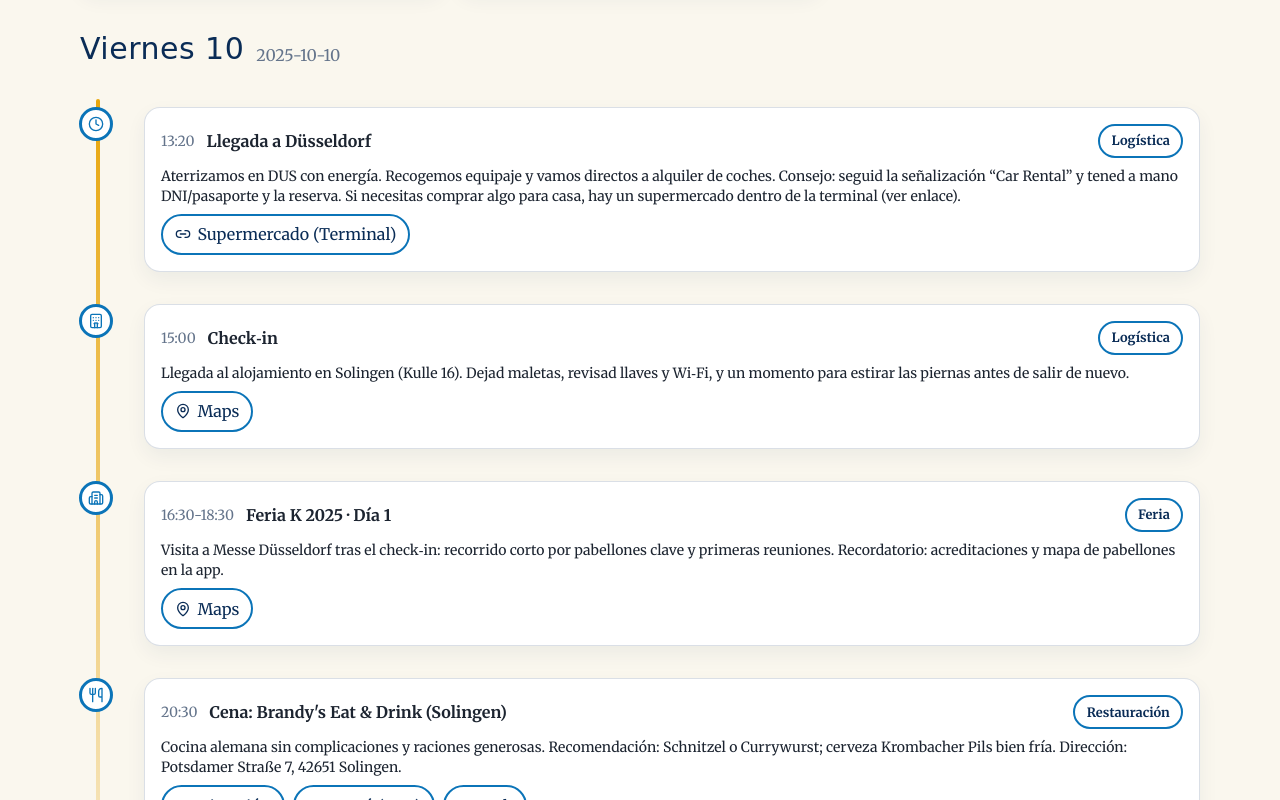
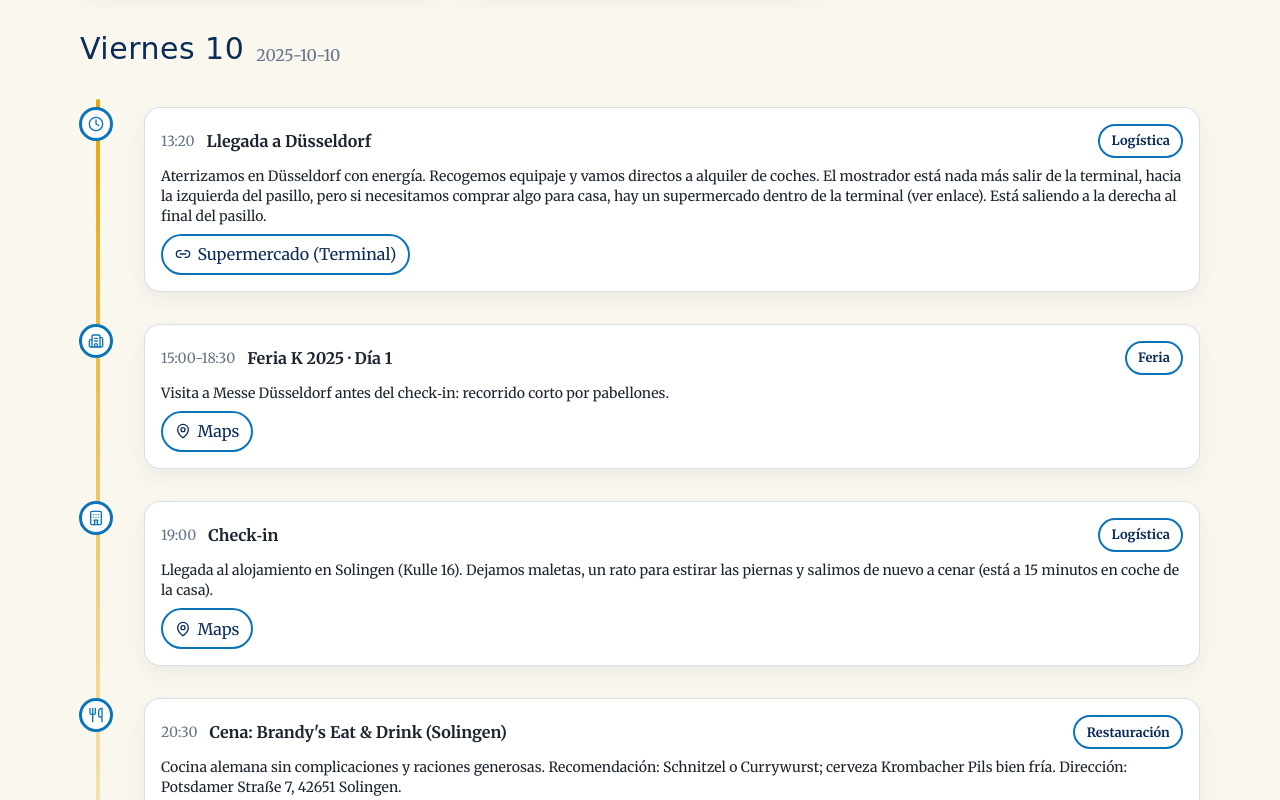
Before and after one commit to PabloMurillo/k_2025, a plain HTML site: page index.html in a window 1280 px wide. Shown: the part 719-1519 px from the top of the page. Drawn offline with nearby package versions, Linux system fonts and the light colour scheme; a web font is replaced by a local one.

Commit message:
Update index.html

```diff
--- a/index.html
+++ b/index.html
@@ -157,15 +157,15 @@
       days: [
         { key:'viernes', date:'2025-10-10', label:'Viernes 10', items:[
           { time:'13:20', title:'Llegada a Düsseldorf', type:'logistica', icon:'clock',
-            text:'Aterrizamos en DUS con energía. Recogemos equipaje y vamos directos a alquiler de coches. Consejo: seguid la señalización “Car Rental” y tened a mano DNI/pasaporte y la reserva. Si necesitas comprar algo para casa, hay un supermercado dentro de la terminal (ver enlace).',
+            text:'Aterrizamos en Düsseldorf con energía. Recogemos equipaje y vamos directos a alquiler de coches. El mostrador está nada más salir de la terminal, hacia la izquierda del pasillo, pero si necesitamos comprar algo para casa, hay un supermercado dentro de la terminal (ver enlace). Está saliendo a la derecha al final del pasillo.',
             links:[{label:'Supermercado (Terminal)', url:'https://share.google/bkzDiM0CvjHOJJh5V'}]
           },
-          { time:'15:00', title:'Check‑in', type:'logistica', icon:'hotel',
-            text:'Llegada al alojamiento en Solingen (Kulle 16). Dejad maletas, revisad llaves y Wi‑Fi, y un momento para estirar las piernas antes de salir de nuevo.',
+          { time:'15:00-18:30', title:'Feria K 2025 · Día 1', type:'feria', icon:'building-2',
+            text:'Visita a Messe Düsseldorf antes del check‑in: recorrido corto por pabellones.',
+            link:'https://maps.app.goo.gl/Cp5zJsGBdERZ9pHi9' },
+          { time:'19:00', title:'Check‑in', type:'logistica', icon:'hotel',
+            text:'Llegada al alojamiento en Solingen (Kulle 16). Dejamos maletas, un rato para estirar las piernas y salimos de nuevo a cenar (está a 15 minutos en coche de la casa).',
             link:'https://maps.google.com/?cid=14643035704500995641' },
-          { time:'16:30-18:30', title:'Feria K 2025 · Día 1', type:'feria', icon:'building-2',
-            text:'Visita a Messe Düsseldorf tras el check‑in: recorrido corto por pabellones clave y primeras reuniones. Recordatorio: acreditaciones y mapa de pabellones en la app.',
-            link:'https://maps.app.goo.gl/Cp5zJsGBdERZ9pHi9' },
           { time:'20:30', title:"Cena: Brandy's Eat & Drink (Solingen)", type:'restauracion', icon:'utensils',
             text:"Cocina alemana sin complicaciones y raciones generosas. Recomendación: Schnitzel o Currywurst; cerveza Krombacher Pils bien fría. Dirección: Potsdamer Straße 7, 42651 Solingen.",
             links:[
```
